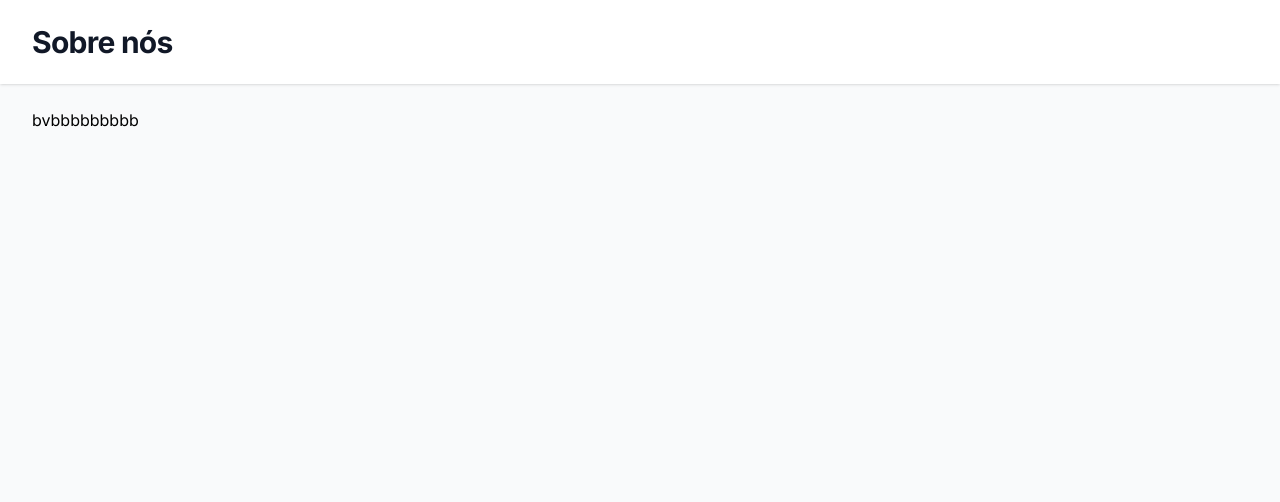
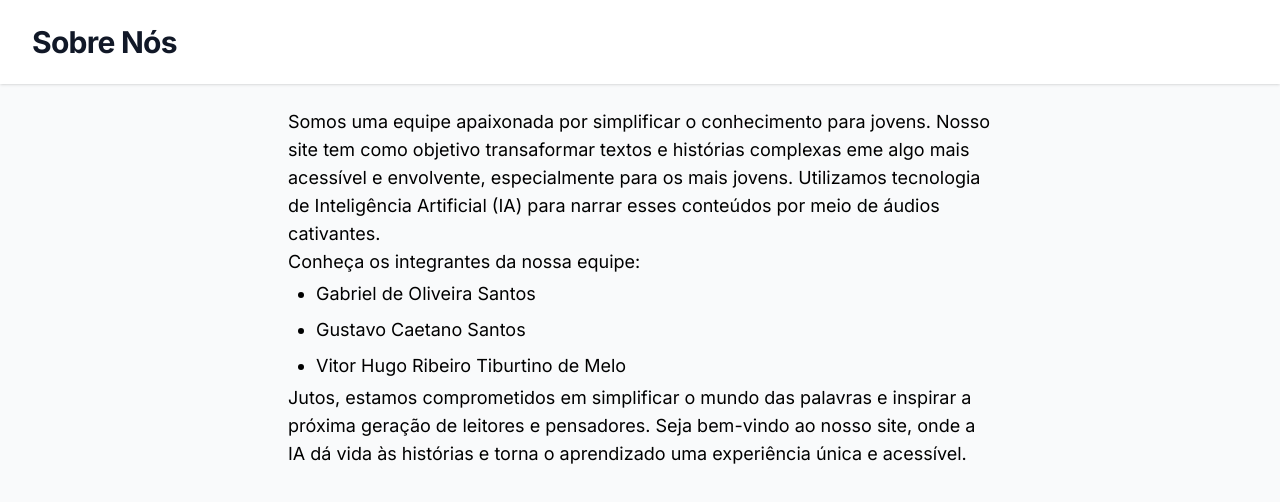
Before and after one commit to g4bzz/ai-scola, a Next.js app: page /pages/about in a window 1280 px wide. Shown: the top 502 px of the page. Built offline with nearby package versions, Linux system fonts and the light colour scheme.

Commit message:
feat: adiciona texto da página "sobre nós"

```diff
--- a/src/app/pages/about/page.jsx
+++ b/src/app/pages/about/page.jsx
@@ -1,17 +1,32 @@
 "use client"; /* se nao usar essa zorra a pagina nao renderiza: https://github.com/tailwindlabs/headlessui/issues/1980 */
 
 export default function About() {
-
+	const nomes = [
+    'Gabriel de Oliveira Santos',
+    'Gustavo Caetano Santos',
+    'Vitor Hugo Ribeiro Tiburtino de Melo'
+  ];
   return (
 		<>
-			<header className="bg-white shadow">
+			<header className="bg-white shadow dark:bg-zinc-700">
 				<div className="mx-auto max-w-7xl px-4 py-6 sm:px-6 lg:px-8">
-					<h1 className="text-3xl font-bold tracking-tight text-gray-900">Sobre nós</h1>
+					<h1 className="text-3xl font-bold tracking-tight text-gray-900 dark:text-gray-200">Sobre Nós</h1>
 				</div>
 			</header>
 			<main>
-				<div className="mx-auto justify-center max-w-7xl py-6 sm:px-6 lg:px-8 grid lg:grid-cols-3 gap-x-3 gap-y-6 md:grid-cols-2 sm:grid-cols-1">
-					<p>bvbbbbbbbbb</p>
+				<div className="mx-auto w-3/5 h-svh text-lg dark:text-gray-100 justify-center max-w-7xl py-6 sm:px-6 lg:px-8">
+					<p>Somos uma equipe apaixonada por simplificar o conhecimento para jovens. Nosso site tem como objetivo transaformar textos e histórias complexas eme algo mais acessível e envolvente, especialmente para os mais jovens. Utilizamos tecnologia de Inteligência Artificial (IA) para narrar esses conteúdos por meio de áudios cativantes.</p>
+					<p>Conheça os integrantes da nossa equipe:</p>
+					<ul className="list-disc ml-5">
+						{nomes.map((nome, index) => (
+							<li key={index} className="py-1 ml-2">
+								{nome}
+							</li>
+						))}
+					</ul>
+					<p>
+						Jutos, estamos comprometidos em simplificar o mundo das palavras e inspirar a próxima geração de leitores e pensadores. Seja bem-vindo ao nosso site, onde a IA dá vida às histórias e torna o aprendizado uma experiência única e acessível.
+					</p>
 				</div>
 			</main>
 		</>
```
